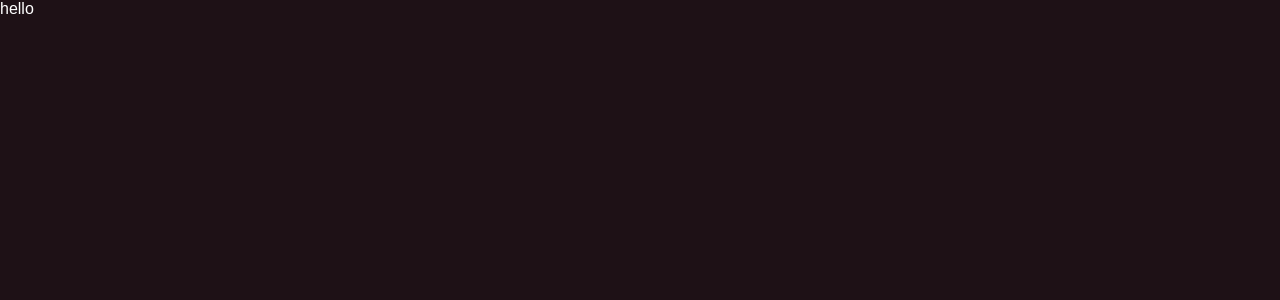
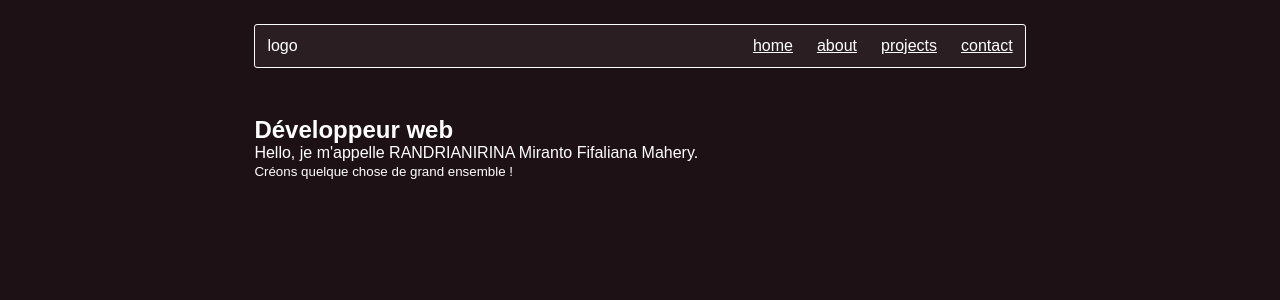
Before and after one commit to MaheryRandrianirina/portfolio, a Next.js app: page / in a window 1280 px wide. Shown: the top 300 px of the page. Built offline with nearby package versions, Linux system fonts and the light colour scheme.

Commit message:
feat: init home section

```diff
--- a/src/app/page.tsx
+++ b/src/app/page.tsx
@@ -1,9 +1,10 @@
+import { Home } from "@/components/Home";
 
-export default function Home() {
+export default function App() {
   return (
     <div>
       <main>
-        hello
+        <Home/>
       </main>
     </div>
   );
--- /dev/null
+++ b/src/common/types.ts
@@ -0,0 +1,4 @@
+export type Languages = {
+    "fr": "fr",
+    "en": "en"
+};
--- /dev/null
+++ b/src/components/Home.tsx
@@ -0,0 +1,27 @@
+import { FC } from "react";
+import homeModule from "../css/modules/home.module.css";
+import { content } from "@/components/_home-content";
+const navList = [
+    "home",
+    "about",
+    "projects",
+    "contact"
+];
+
+export const Home: FC<{}> = ()=>{
+    return <section className={homeModule.main}>
+        <header className={homeModule.header}>
+            <p>logo</p>
+            <nav>
+                <ul>
+                    {navList.map(menu => <li><a href={`#${menu}`}>{menu}</a></li>)}
+                </ul>
+            </nav>
+        </header>
+        <div className={homeModule.body}>
+            <h1 className="title">{content.fr?.title}</h1>
+            <p className="description">{content.fr?.description}</p>
+            <small className="label">{content.fr?.label}</small>
+        </div>
+    </section>
+}
--- /dev/null
+++ b/src/components/_home-content.ts
@@ -0,0 +1,17 @@
+import { Languages } from "@/common/types"
+
+type HomeContent<T extends Languages> = {
+    [key in keyof T]?: {
+        "title": string,
+        "description": string,
+        "label": string
+    }
+}
+
+export const content: HomeContent<Languages> = {
+    fr: {
+        "title": "Développeur web",
+        "description": "Hello, je m'appelle RANDRIANIRINA Miranto Fifaliana Mahery.",
+        "label": "Créons quelque chose de grand ensemble !"
+    }
+}
--- a/src/css/globals.css
+++ b/src/css/globals.css
@@ -2,12 +2,14 @@
   --primary: #fe0d3a;
   --black: #1e1116;
   --white: #ffffff;
+  --opac: #ffffff0e;
 }
 
 html,
 body {
   max-width: 100vw;
   overflow-x: hidden;
+  padding: 0 10%;
 }
 
 body {
--- /dev/null
+++ b/src/css/modules/home.module.css
@@ -0,0 +1,25 @@
+.main {
+    padding: 24px;
+}
+
+.header {
+    display: flex;
+    justify-content: space-between;
+    margin: 0 auto;
+    padding: 12px;
+    border: 1px solid var(--white);
+    border-radius: 3px;
+    background-color: var(--opac);
+
+    ul li {
+        display: inline-block;
+        margin-left: 24px;
+        a {
+            color: var(--white);
+        }
+    }
+}
+
+.body {
+    margin: 48px auto 0 auto;
+}
```
